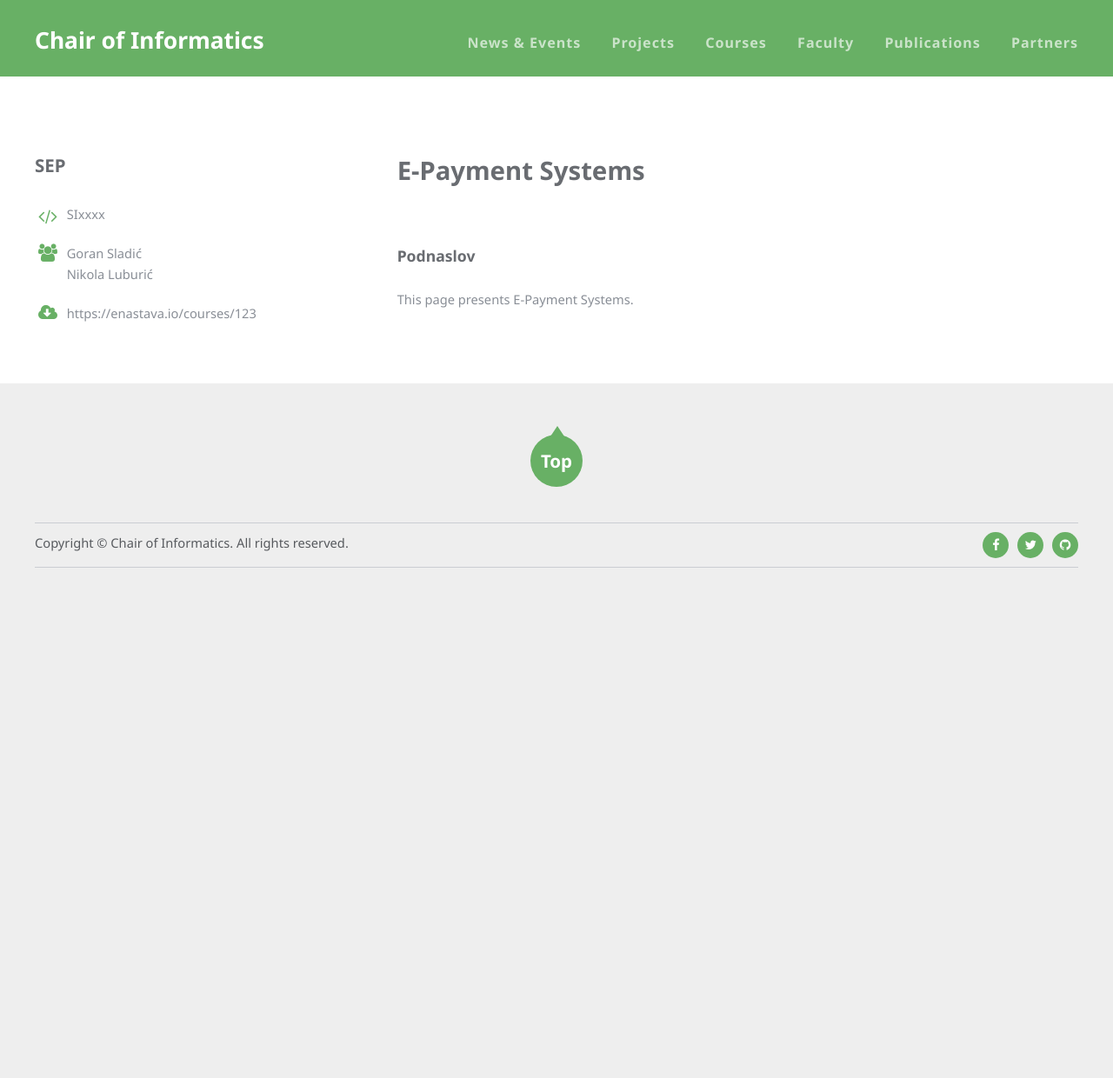
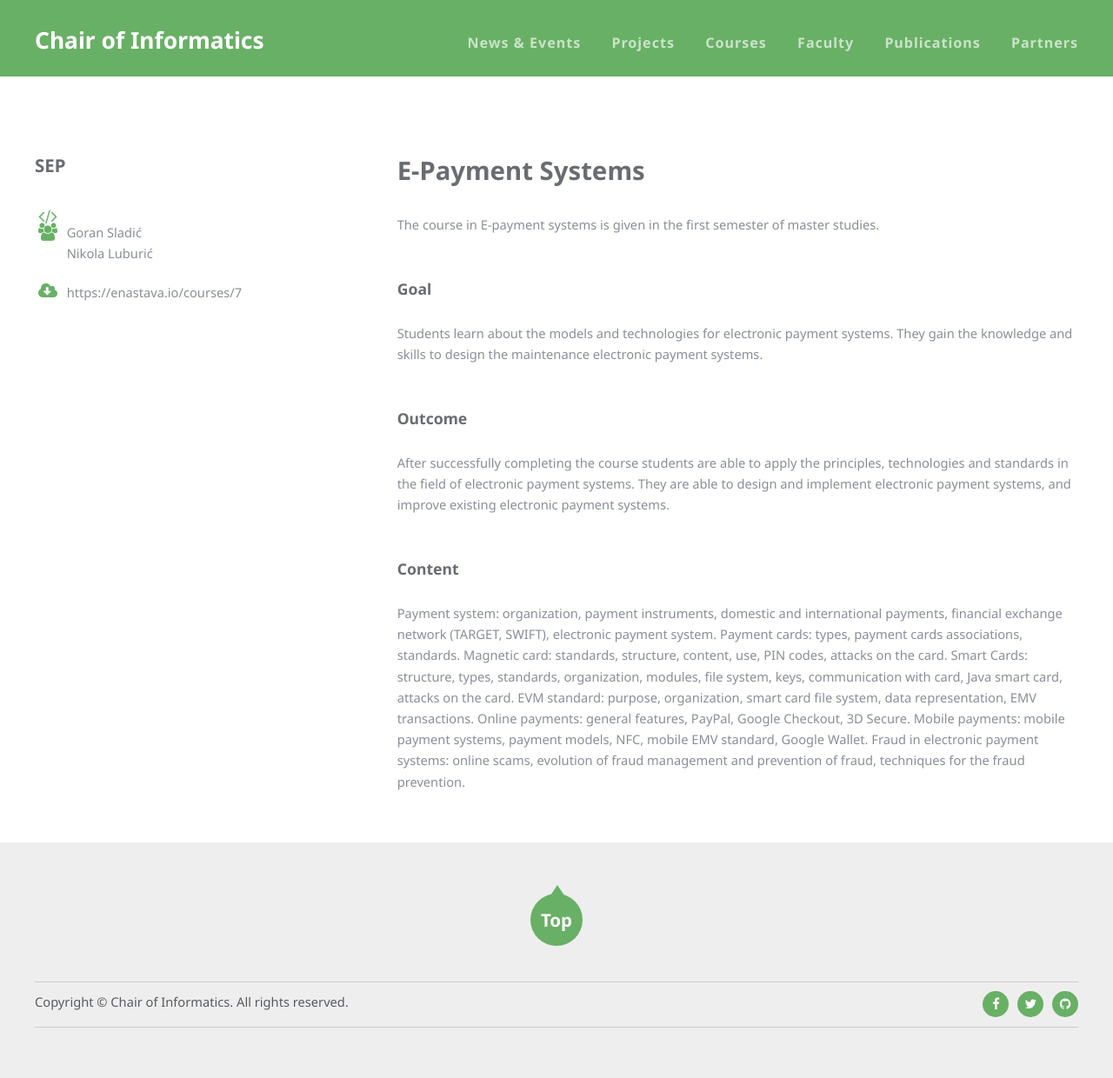
Before and after one commit to unsftn/informatika, a Jekyll site: the page built from _courses/SEP.md, in a window 1280 px wide. Shown: the whole page at 87% size. Built offline with Jekyll 4.4.1, drawn with Linux system fonts in a browser that asks for light colours; before the commit the page ends 900 px from its top, so only the background shows below that.

Commit message:
Dodat opis SEP predmeta

```diff
--- a/_courses/SEP.md
+++ b/_courses/SEP.md
@@ -5,13 +5,23 @@ collection: courses
 path: SEP
 name: SEP
 curriculum: [E2, SIIT]
-code: SIxxxx
+code:
 people: ["Goran Sladić", "Nikola Luburić"]
-canvas: https://enastava.io/courses/123
+canvas: https://enastava.io/courses/7
 info:
 ---
 
 
-### Podnaslov
+The course in E-payment systems is given in the first semester of master studies.
 
-This page presents E-Payment Systems.
+### Goal
+
+Students learn about the models and technologies for electronic payment systems. They gain the knowledge and skills to design the maintenance electronic payment systems.
+
+### Outcome
+
+After successfully completing the course students are able to apply the principles, technologies and standards in the field of electronic payment systems. They are able to design and implement electronic payment systems, and improve existing electronic payment systems.
+
+### Content
+
+Payment system: organization, payment instruments, domestic and international payments, financial exchange network (TARGET, SWIFT), electronic payment system. Payment cards: types, payment cards associations, standards. Magnetic card: standards, structure, content, use, PIN codes, attacks on the card. Smart Cards: structure, types, standards, organization, modules, file system, keys, communication with card, Java smart card, attacks on the card. EVM standard: purpose, organization, smart card file system, data representation, EMV transactions. Online payments: general features, PayPal, Google Checkout, 3D Secure. Mobile payments: mobile payment systems, payment models, NFC, mobile EMV standard, Google Wallet. Fraud in electronic payment systems: online scams, evolution of fraud management and prevention of fraud, techniques for the fraud prevention.
```
